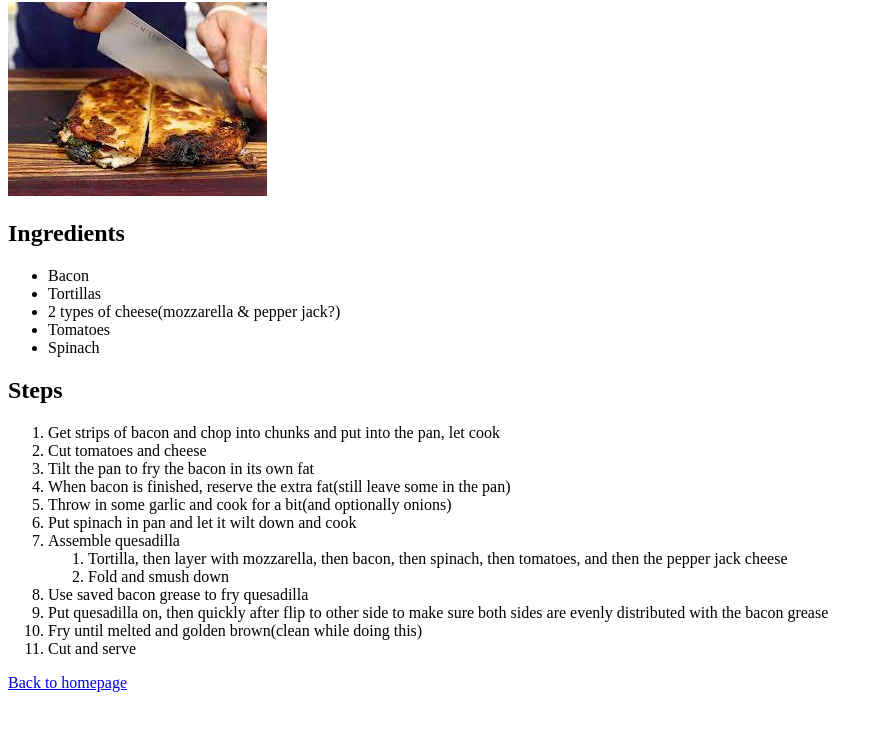
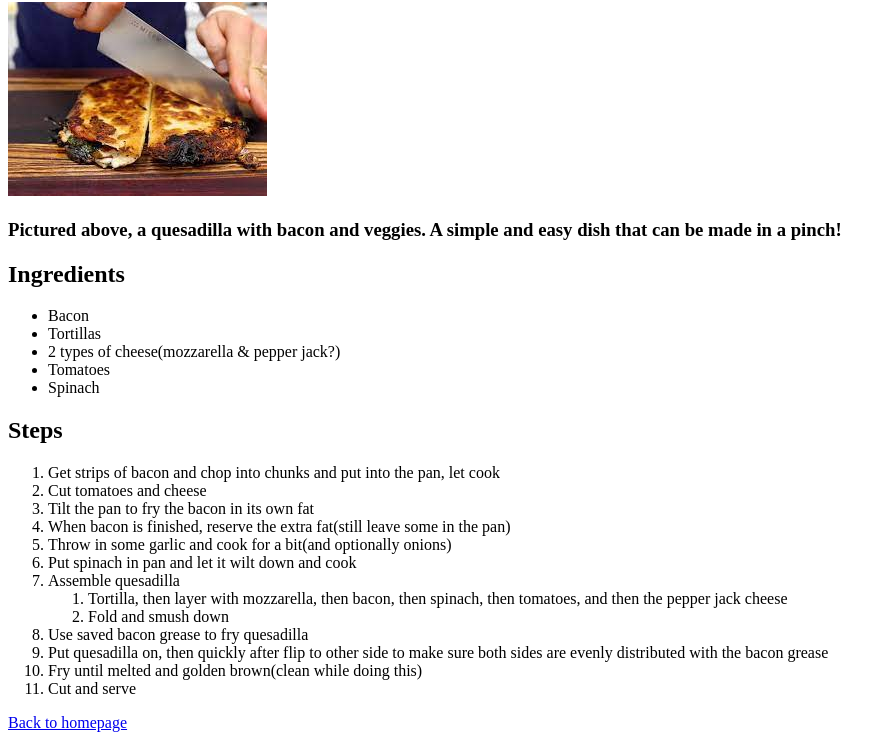
Before and after one commit to lim-cm/odin-recipes, a plain HTML site: page recipes/quesadilla.html in a window 1280 px wide. Shown: the part 78-818 px from the top of the page, without its empty margins (0-896 px from the left). Drawn offline with Linux system fonts and the light colour scheme.

Commit message:
Make changes to quesadilla.html
Made changes to quesadilla.html

```diff
--- a/recipes/quesadilla.html
+++ b/recipes/quesadilla.html
@@ -8,6 +8,7 @@
 <body>
     <h1>Quesadilla with Bacon and Veggies</h1>
     <img src="../images/quesadilla.jpg" alt="a picture of a quesadilla being cut in half">
+    <h3>Pictured above, a quesadilla with bacon and veggies. A simple and easy dish that can be made in a pinch!</h3>
 
     <h2>Ingredients</h2>
     <ul>
```
